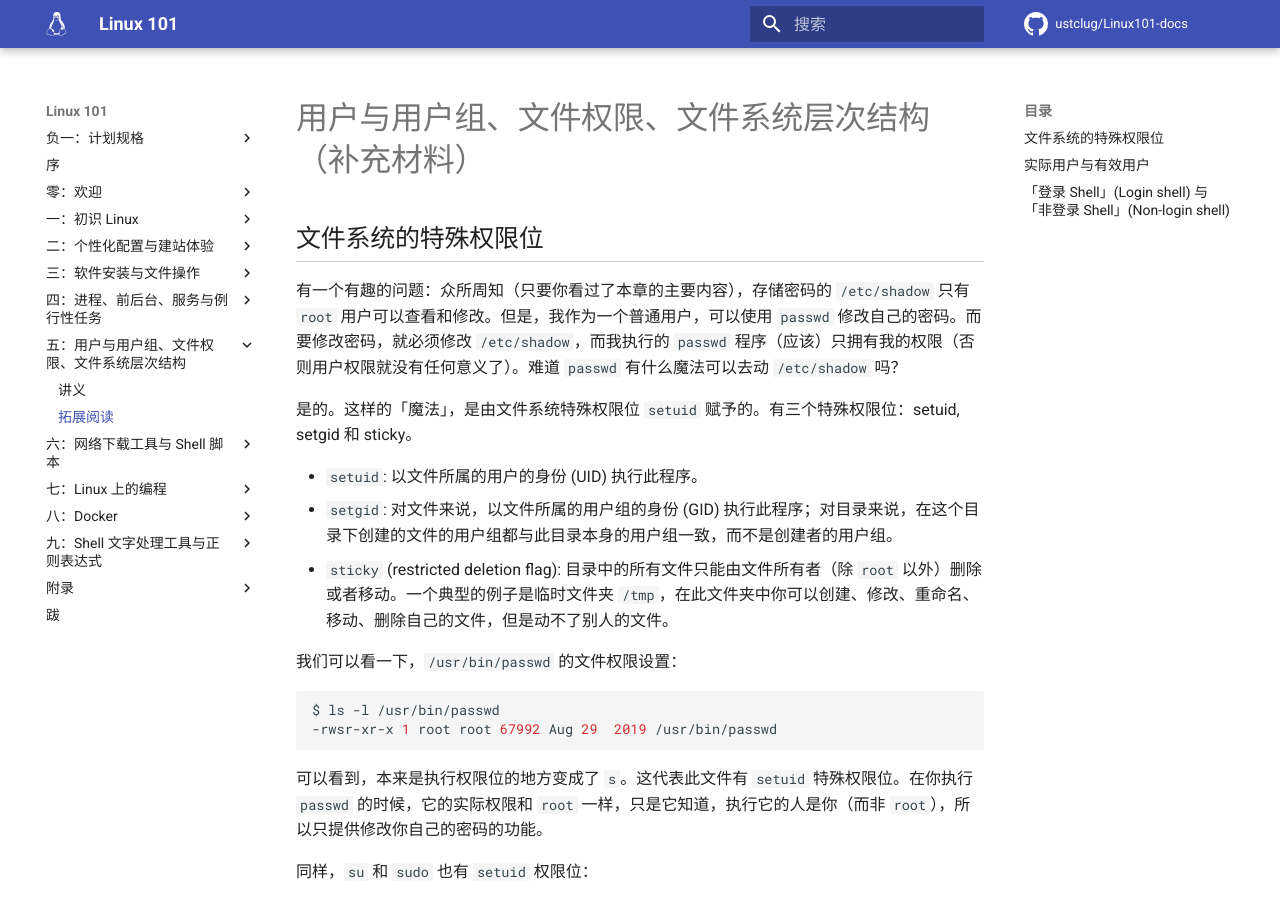
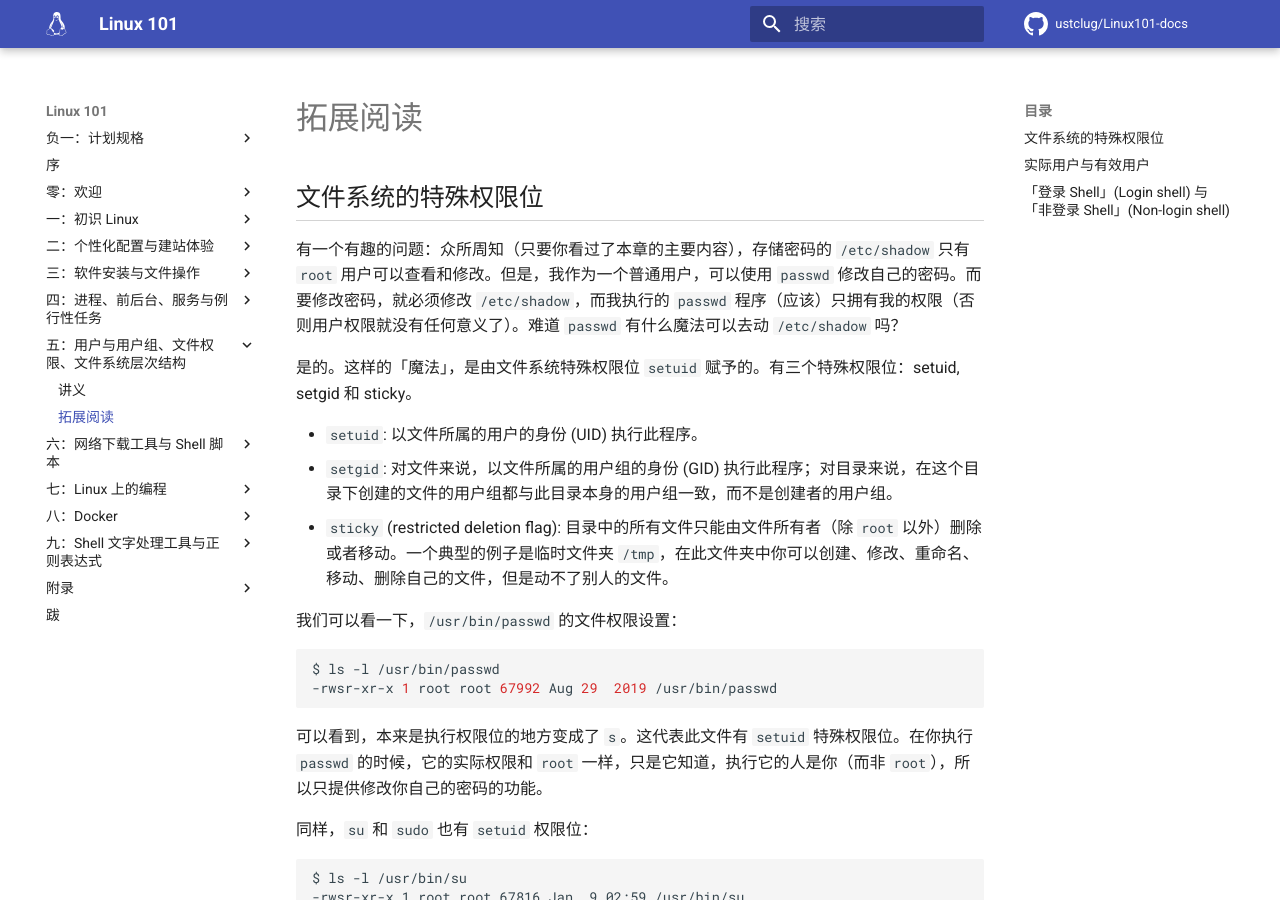
Before and after one commit to ustclug/Linux101-docs, an MkDocs documentation site: the page built from docs/Ch05/supplement.md, in a window 1280 px wide and 900 px high. Built offline with MkDocs 1.6.1 and Material for MkDocs 9.7.7, drawn with Linux system fonts in a browser that asks for light colours; comment, search, counter and statistics services are not loaded.

Commit message:
Ch05: fix supplement headings

```diff
--- a/docs/Ch05/supplement.md
+++ b/docs/Ch05/supplement.md
@@ -1,6 +1,6 @@
-# 用户与用户组、文件权限、文件系统层次结构（补充材料）
+# 拓展阅读 {#supplement}
 
-## 文件系统的特殊权限位
+## 文件系统的特殊权限位 {#special-permission-bit}
 
 有一个有趣的问题：众所周知（只要你看过了本章的主要内容），存储密码的 `/etc/shadow` 只有 `root` 用户可以查看和修改。但是，我作为一个普通用户，可以使用 `passwd` 修改自己的密码。而要修改密码，就必须修改 `/etc/shadow`，而我执行的 `passwd` 程序（应该）只拥有我的权限（否则用户权限就没有任何意义了）。难道 `passwd` 有什么魔法可以去动 `/etc/shadow` 吗？
 
```
Also changed, not shown: other parts of docs/Ch05/supplement.md (+2 -2 lines).
